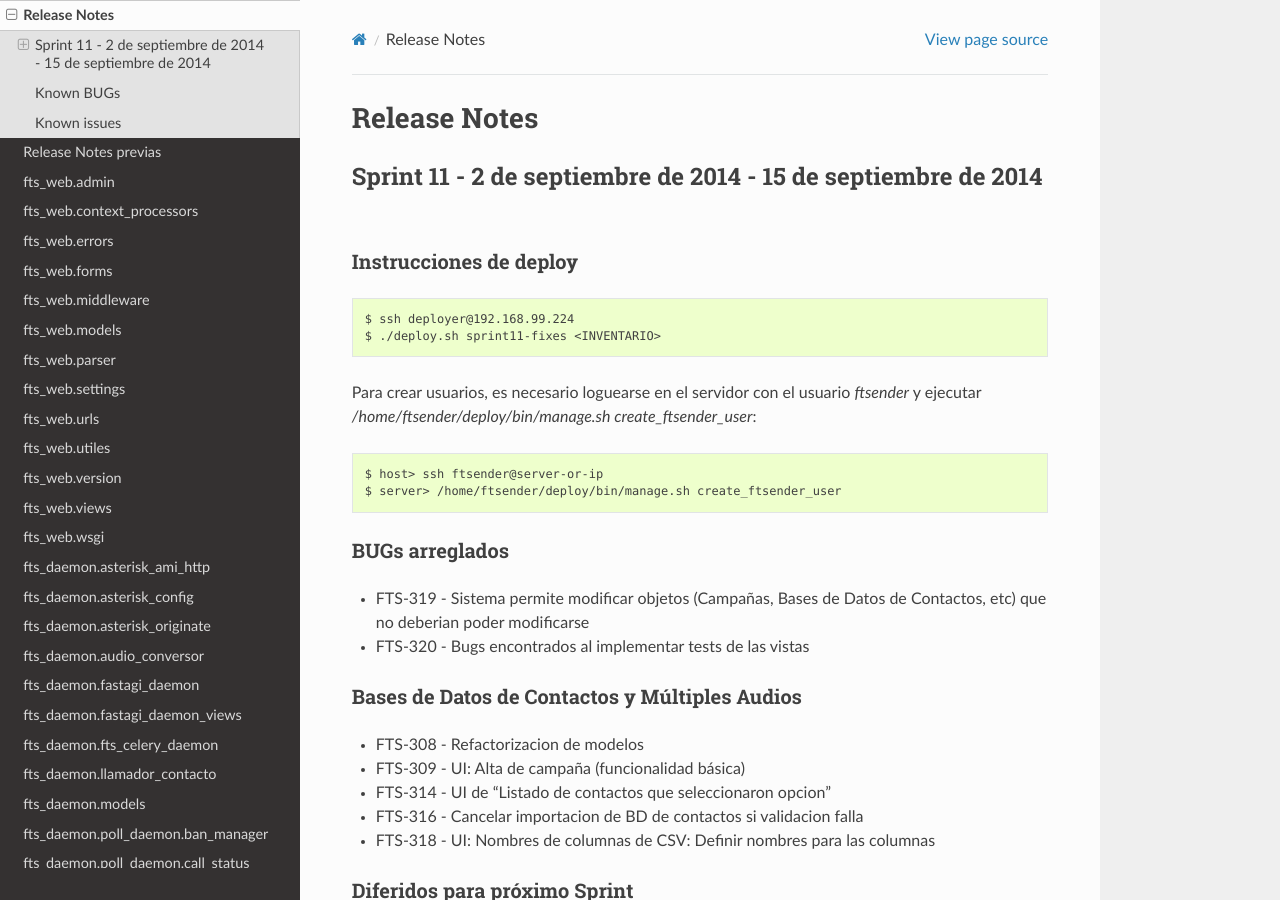
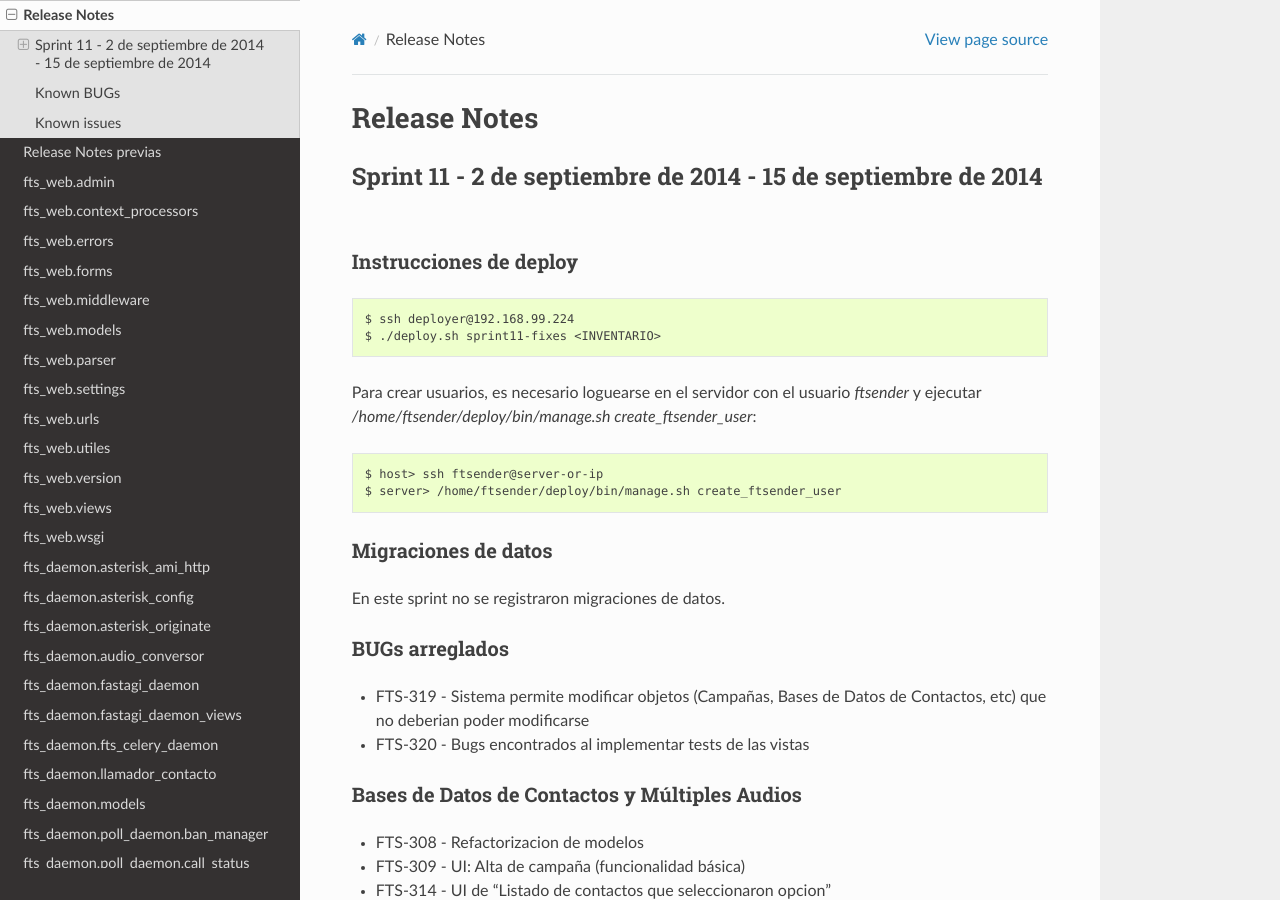
Before and after one commit to aybaker/omnicontact, a Sphinx documentation site: the page built from docs/release_notes.rst, in a window 1280 px wide and 900 px high. Built offline with Sphinx 7.4.7 and the Read the Docs theme 2.0.0, drawn with Linux system fonts in a browser that asks for light colours.

Commit message:
Release notes: agrega migraciones de datos

```diff
--- a/docs/release_notes.rst
+++ b/docs/release_notes.rst
@@ -21,6 +21,12 @@ y ejecutar `/home/ftsender/deploy/bin/manage.sh create_ftsender_user`:
 
     $ host> ssh ftsender@server-or-ip
     $ server> /home/ftsender/deploy/bin/manage.sh create_ftsender_user
+
+
+Migraciones de datos
+....................
+
+En este sprint no se registraron migraciones de datos.
 
 
 BUGs arreglados
```
